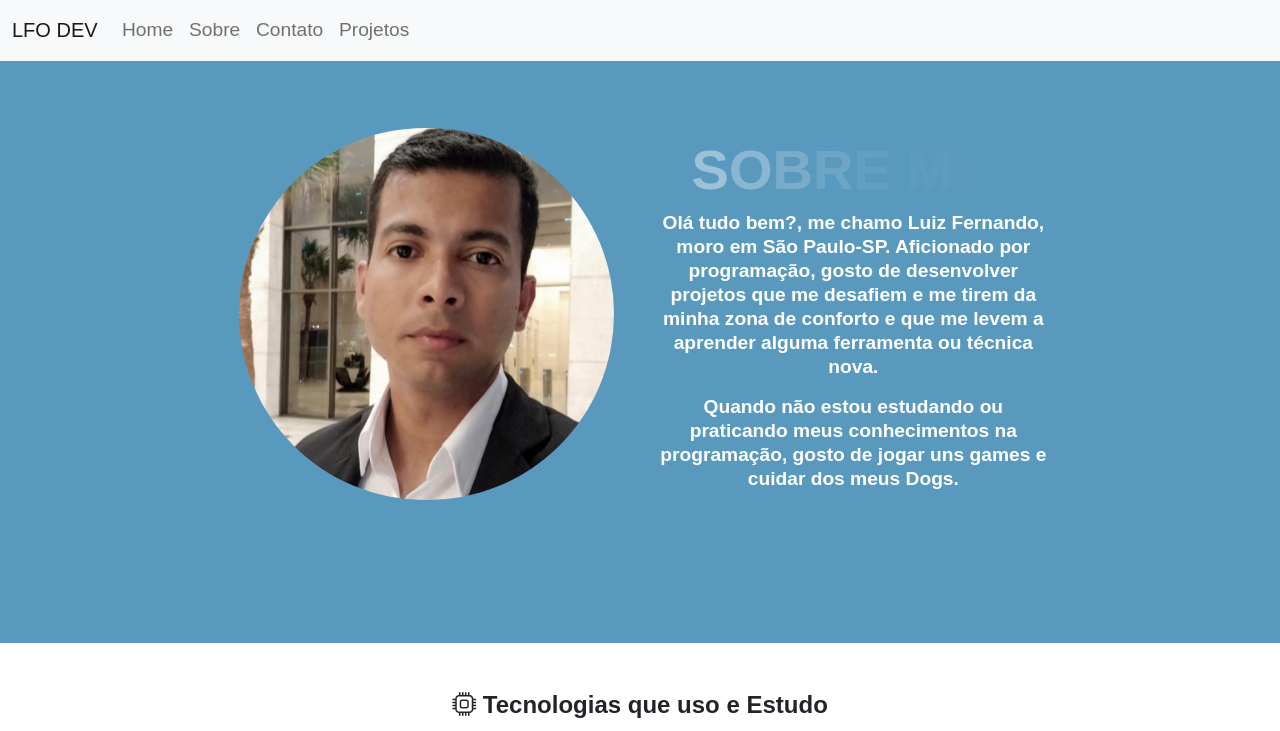
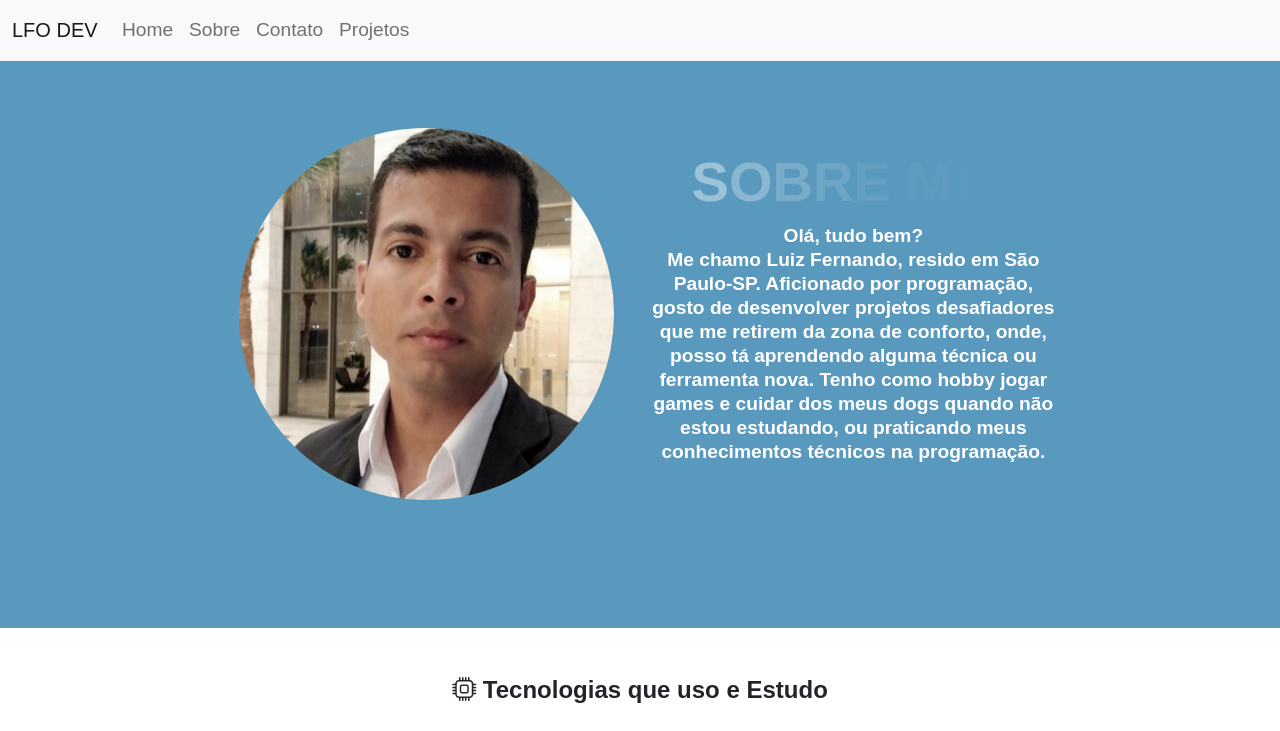
Before and after one commit to LFOLIVEIRA182/Portfolio_em_desenvolvimento, a Flask app: page /sobre.html in a window 1280 px wide. Shown: the top 731 px of the page. Run offline with Flask 2, Linux system fonts and the light colour scheme; some libraries are stand-ins or nearby versions.

Commit message:
Alterações gramaticais

```diff
--- a/templates/index.html
+++ b/templates/index.html
@@ -51,8 +51,8 @@
             <img src="../static/img/cafeteria.png" class="img-fluid" alt="...">
           </div>
           <div class="col-md-4 align-self-center">
-            <h1>Olá, Eu sou o Fernando</h1>
-            <p>Estudante de Analise e Desenvolvimento sistemas e autodidata no Desenvolvimento Web e gamer nas horas vagas. </p>
+            <h1>Olá, eu sou o Fernando!</h1>
+            <p>Estudante de Análise e Desenvolvimento de Sistemas e autodidata no Desenvolvimento Web e Gamer nas horas vagas.</p>
           </div>
         </div>
       </div>
--- a/templates/sobre.html
+++ b/templates/sobre.html
@@ -54,12 +54,9 @@
             <h3 class="ml3 text-white">SOBRE MIM</h3>
             <script src="https://cdnjs.cloudflare.com/ajax/libs/animejs/2.0.2/anime.min.js"></script>
             <p class="lh-sm fw-semibold text-white">
-              Olá tudo bem?, me chamo Luiz Fernando, moro em São Paulo-SP. Aficionado por programação,
-              gosto de desenvolver projetos que me desafiem e me tirem da minha zona de conforto e que me levem a aprender
-              alguma ferramenta ou técnica nova.
-            </p>
-            <p class="text-white lh-sm fw-semibold">
-              Quando não estou estudando ou praticando meus conhecimentos na programação, gosto de jogar uns games e cuidar dos meus Dogs.
+              Olá, tudo bem?<br>Me chamo Luiz Fernando, resido em São Paulo-SP.
+              Aficionado por programação, gosto de desenvolver projetos desafiadores que me retirem da zona de conforto, onde, posso tá aprendendo alguma técnica ou ferramenta nova.
+              Tenho como hobby jogar games e cuidar dos meus dogs quando não estou estudando, ou praticando meus conhecimentos técnicos na programação.
             </p>
           </div>
         </div>
```
